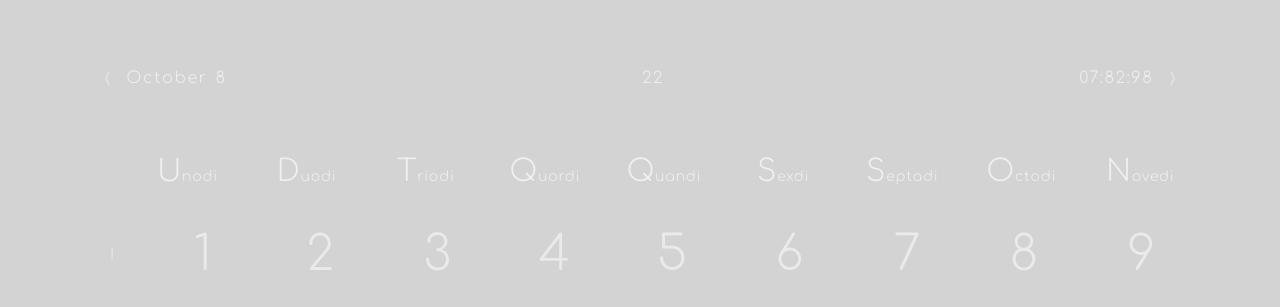
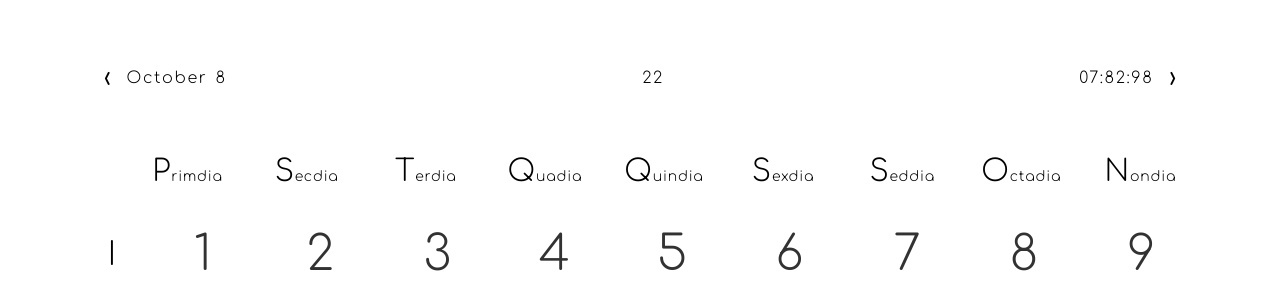
Before and after one commit to JackScheff420/decimal-calendar, a website: page index.html in a window 1280 px wide. Shown: the top 307 px of the page. Drawn offline with Linux system fonts and the light colour scheme.

Commit message:
Little fixes

```diff
--- a/calendar.js
+++ b/calendar.js
@@ -24,15 +24,15 @@ const MONTH_NAMES = [
 ];
 
 const DAY_NAMES = [
-    'Unodi',
-    'Duodi',
-    'Triodi',
-    'Quordi',
-    'Quandi',
-    'Sexdi',
-    'Septadi',
-    'Octodi',
-    'Novedi'
+    'Primdia',
+    'Secdia',
+    'Terdia',
+    'Quadia',
+    'Quindia',
+    'Sexdia',
+    'Seddia',
+    'Octadia',
+    'Nondia'
 ];
 
 const ROMAN_NUMERALS = ['I', 'II', 'III', 'IV'];
--- a/styles.css
+++ b/styles.css
@@ -10,8 +10,8 @@
 
 body {
     font-family: 'Comfortaa', cursive, sans-serif;
-    background-color: #D3D3D3;
-    color: #F0F0F0;
+    background-color: #FFFFFF;
+    color: #000000;
     min-height: 100vh;
     padding: 3rem 4rem;
     font-weight: 300;
@@ -60,7 +60,7 @@ body {
 .nav-btn {
     background: none;
     border: none;
-    color: rgba(240, 240, 240, 0.5);
+    /* color: rgba(240, 240, 240, 0.5); */
     cursor: pointer;
     font-size: 1.5rem;
     padding: 0 0.5rem;
@@ -69,7 +69,7 @@ body {
 }
 
 .nav-btn:hover {
-    color: #F0F0F0;
+    color: #808080;
 }
 
 /* Calendar Container */
@@ -156,7 +156,7 @@ body {
 @media (min-width: 768px) {
     .week-row > div:first-child {
         width: 2rem;
-        font-size: 0.875rem;
+        font-size: 2rem;
     }
 }
 
```
